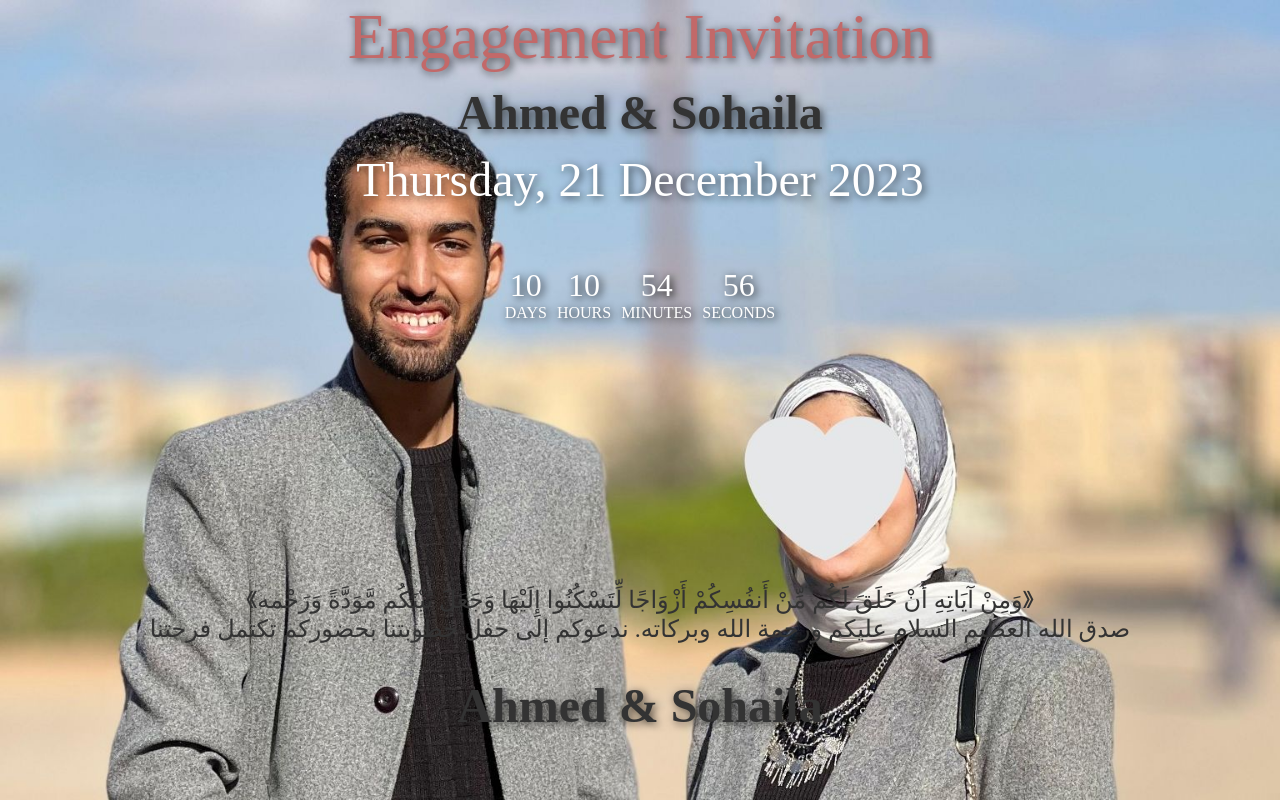
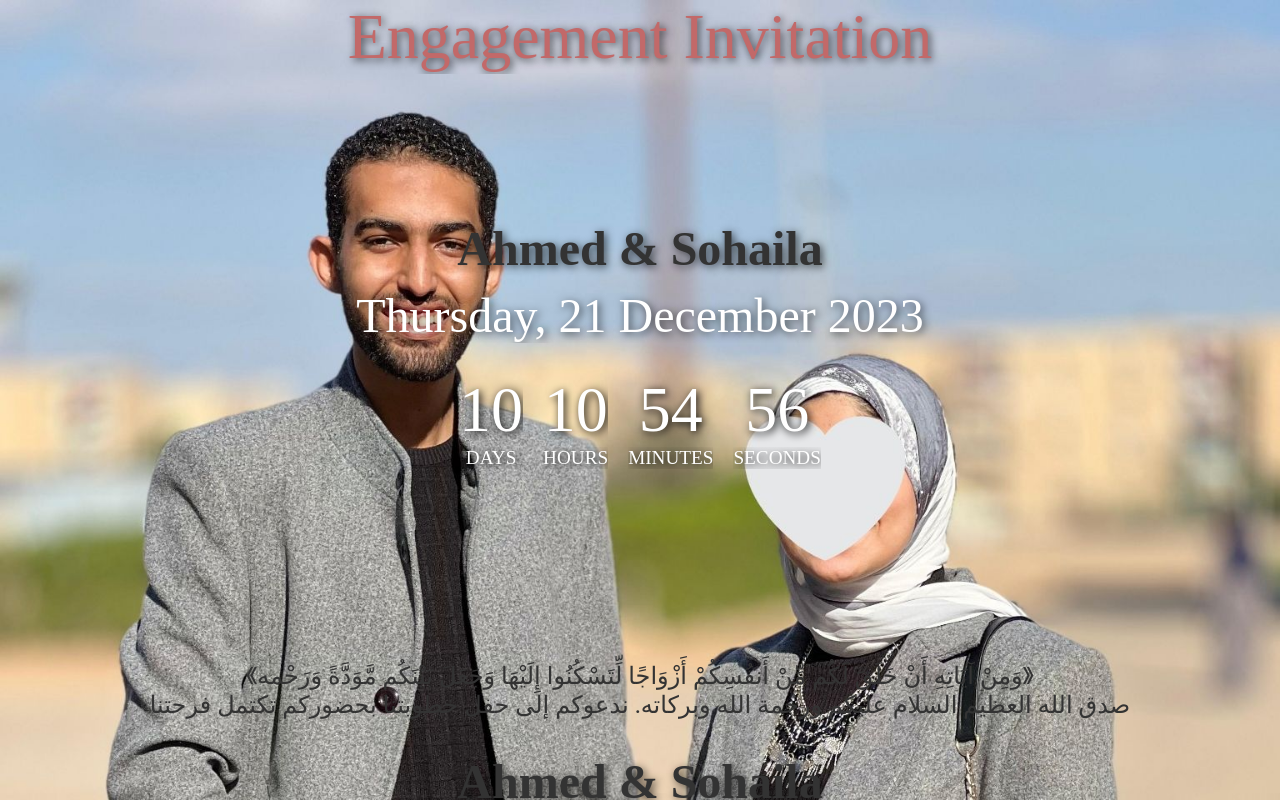
Before and after one commit to dev-mhany/invitation, a React (Create React App) app: page / in a window 1280 px wide. Both pictures are taken after a click on the button "PLAY ME". Shown: the top 800 px of the page. Built offline with nearby package versions, Linux system fonts and the light colour scheme; the HTML template or start-up script is replaced by a standard one; a web font is replaced by a local one.

Commit message:
canva added

```diff
--- a/package.json
+++ b/package.json
@@ -36,9 +36,9 @@
       "not op_mini all"
     ],
     "development": [
-      "last 1 chrome version",
-      "last 1 firefox version",
-      "last 1 safari version"
+      "last 10 chrome version",
+      "last 10 firefox version",
+      "last 10 safari version"
     ]
   }
 }
--- a/src/CountdownTimer.css
+++ /dev/null
@@ -1,24 +0,0 @@
-/* Style for the countdown timer */
-.countdown {
-    font-size: 2em; /* Adjust to match the size in the picture */
-    color: white; /* Text color */
-    background-color: rgba(0, 0, 0, 0); /*transparent black background */
-    border-radius: 10px; /* Rounded corners */
-    display: inline-block; /* Aligns the timer inline */
-    padding: 10px; /* Adjust to your preference */
-    margin-top: 20px; /* Adjust to position the timer accordingly */
-    text-shadow: 2px 2px 4px rgba(0, 0, 0, 0.5); /* Optional: Adds shadow to the text for better readability */
-    font-family: 'Your Font', cursive; /* Replace 'Your Font' with the actual font you want to use */
-  }
-
-  /* Style for individual time components */
-  .time-component {
-    margin: 0 5px; /* Space out the time components */
-  }
-
-  /* Style for the time labels */
-  .time-label {
-    display: block; /* This makes it a block to sit under the time value */
-    text-transform: uppercase; /* Capitalize the labels */
-    font-size: 0.5em; /* Adjust to match the label size in the picture */
-  }
--- a/src/CountdownTimer.js
+++ b/src/CountdownTimer.js
@@ -1,5 +1,4 @@
 import React, { useState, useEffect } from "react";
-import "./CountdownTimer.css"; // Ensure you have the CSS file imported
 
 const CountdownTimer = () => {
   const calculateTimeLeft = () => {
--- a/src/MainPage.css
+++ b/src/MainPage.css
@@ -1,3 +1,6 @@
+* {
+  overflow: auto;
+}
 body {
   font-family: "Rouge Script", cursive;
   margin: 0;
@@ -13,6 +16,10 @@ body {
   justify-content: center;
   align-items: center;
   color: #fff;
+  background-image: url("./Untitled\ design\ \(1\).png");
+  background-repeat: no-repeat;
+  background-size: fill;
+  background-position: top;
 }
 .background-image {
   position: absolute;
@@ -57,6 +64,7 @@ body {
 }
 
 .time-component {
+  font-size: 4em;
   color: #fff;
   text-shadow: 2px 2px 8px rgba(0, 0, 0, 1); /* This adds a dark shadow to the text for contrast */
   display: inline-block; /* This makes the element inline with block features */
@@ -67,7 +75,7 @@ body {
 .time-label {
   display: block; /* This makes the label a block element, allowing it to occupy its own line */
   text-transform: uppercase;
-  font-size: 0.2em; /* Adjust this size as needed */
+  font-size: 0.3em; /* Adjust this size as needed */
 }
 
 .title {
```
Also changed, not shown: src/MainPage.js (+7 -3 lines), src/Untitled design (1).png (added).
